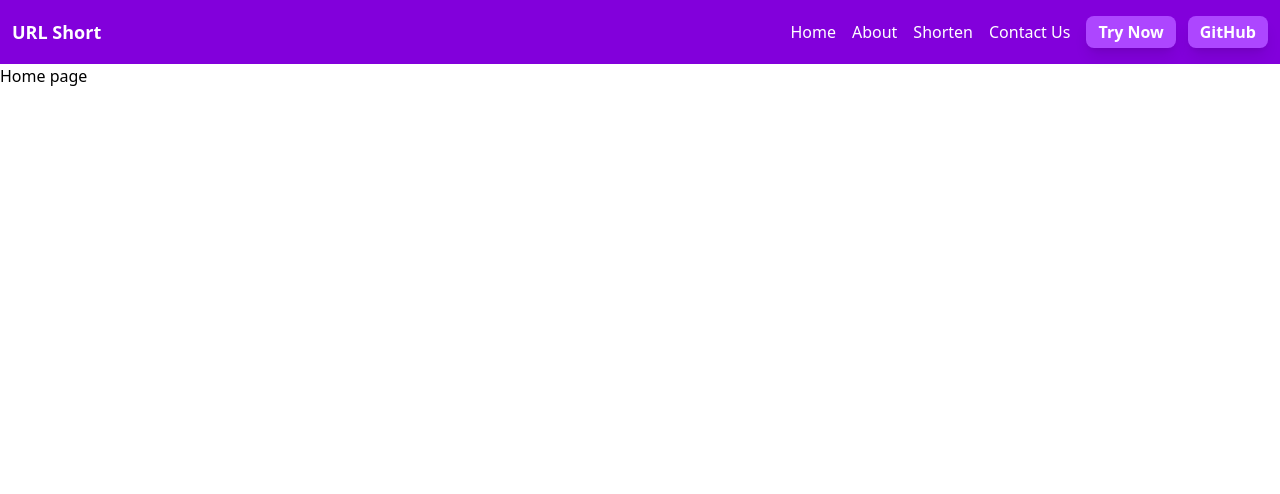
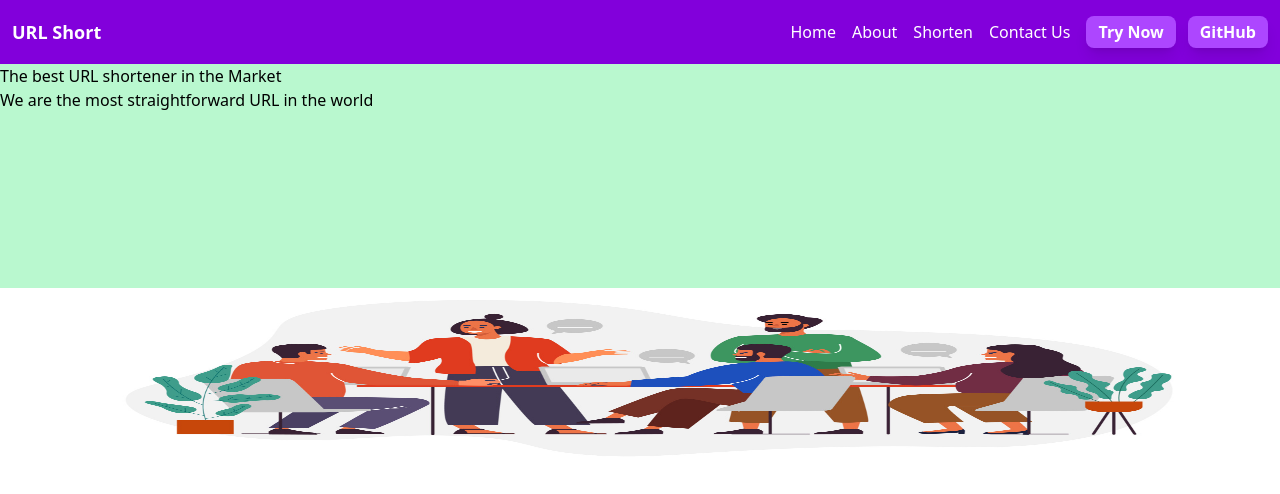
Before and after one commit to s-afrid/urlshort, a Next.js app: page / in a window 1280 px wide. Shown: the top 494 px of the page. Built offline with nearby package versions, Linux system fonts and the light colour scheme.

Commit message:
section 1 on main page

```diff
--- a/app/page.js
+++ b/app/page.js
@@ -2,6 +2,21 @@ import Image from "next/image";
 
 export default function Home() {
   return (
-    <div>Home page</div>
+    <main>
+      <section className="grid grid-col-2 h-[50vh]">
+        <div className="bg-green-200">
+          <p>
+          The best URL shortener in the Market
+          </p>
+          <p>
+            We are the most straightforward URL in the world
+          </p>
+        </div>
+        <div className="bg-red-500 flex justify-start relative">
+        <Image alt="an Image of a vector" src={"/vector.jpg"} fill={true} />
+        </div>
+
+      </section>
+    </main>
   );
 }
```
Also changed, not shown: public/vector.jpg (added).
